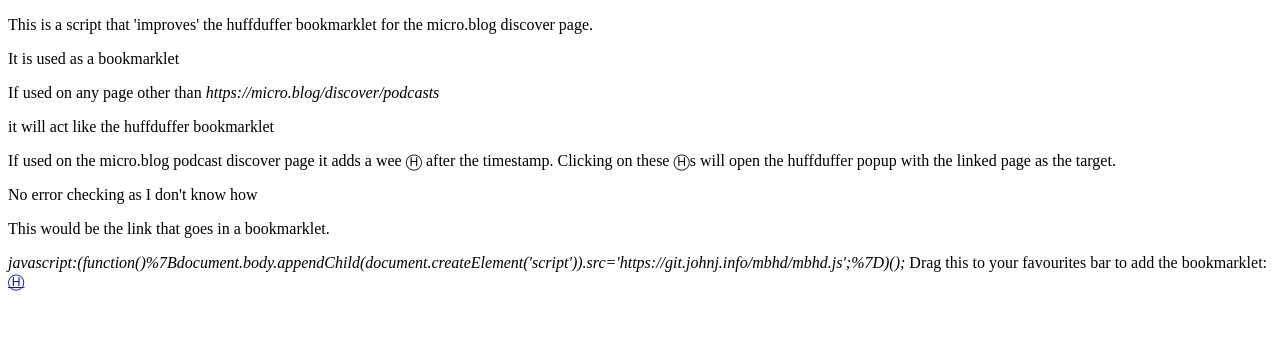
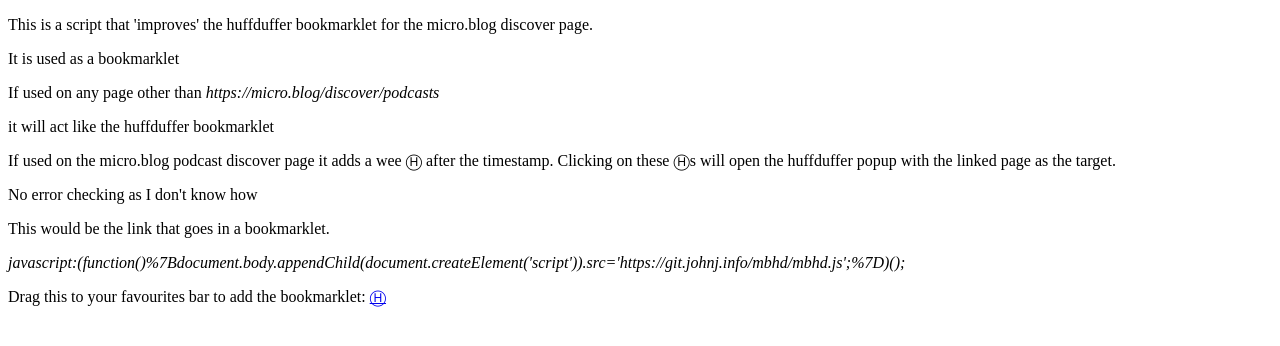
Before and after one commit to troutcolor/mbhd, a plain HTML site: page index.html in a window 1280 px wide. Drawn offline with Linux system fonts and the light colour scheme.

Commit message:
Update index.html

```diff
--- a/index.html
+++ b/index.html
@@ -23,7 +23,7 @@
 
 <em>javascript:(function()%7Bdocument.body.appendChild(document.createElement('script')).src='https://git.johnj.info/mbhd/mbhd.js';%7D)();</em>
 
-Drag this to your favourites bar to add the bookmarklet: <a href="javascript:(function()%7Bdocument.body.appendChild(document.createElement('script')).src='https://git.johnj.info/mbhd/mbhd.js';%7D)();">Ⓗ</a>
-
+<p>Drag this to your favourites bar to add the bookmarklet: <a href="javascript:(function()%7Bdocument.body.appendChild(document.createElement('script')).src='https://git.johnj.info/mbhd/mbhd.js';%7D)();">Ⓗ</a>
+  </p>
 </body>
 </html>
```
